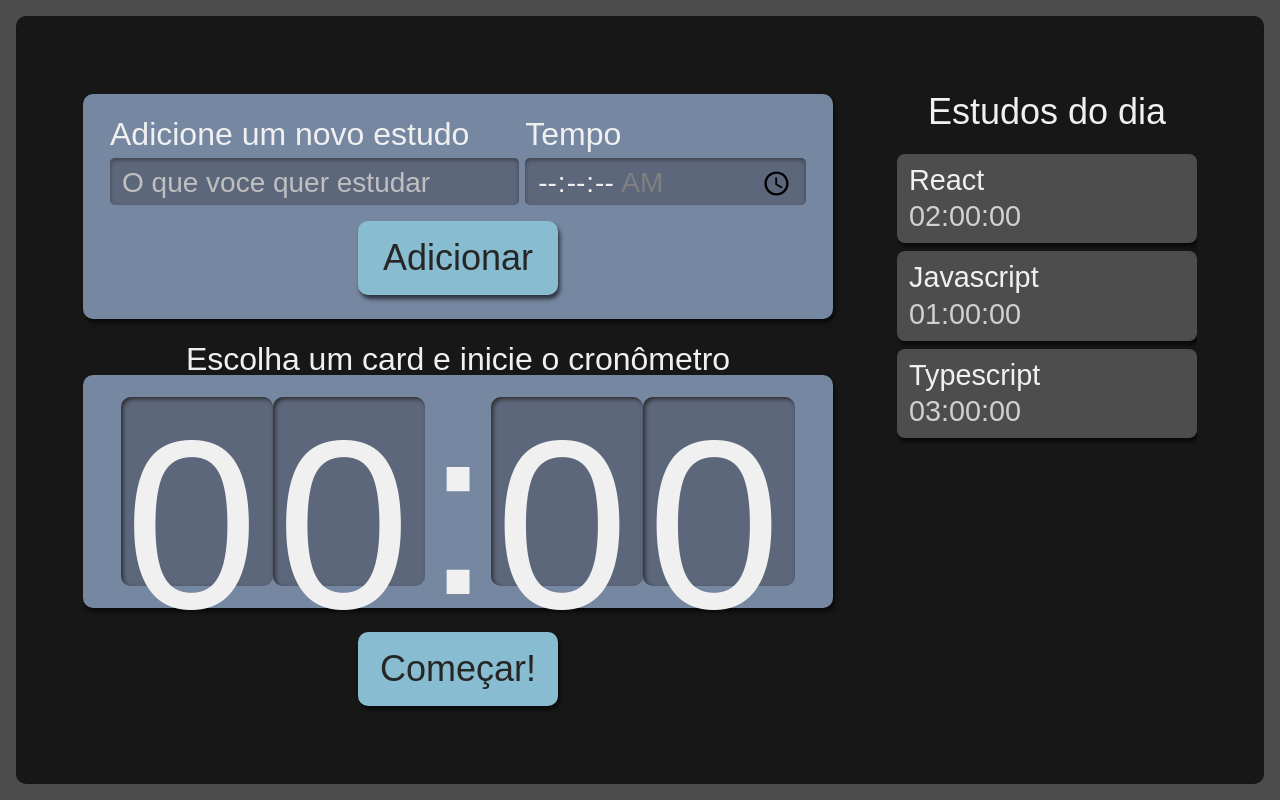
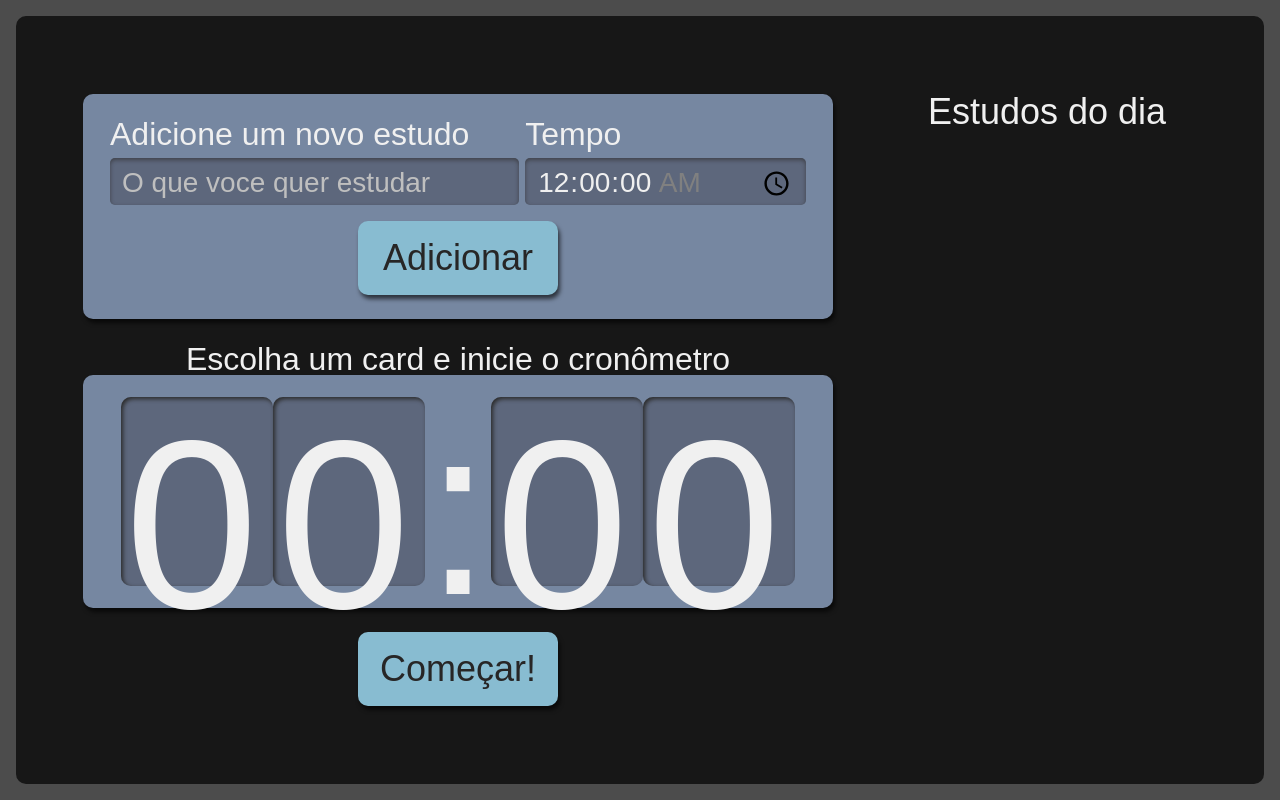
Before and after one commit to MatheusGrenat/alura-studies, a React (Create React App) app: page / in a window 1280 px wide. Built offline with nearby package versions, Linux system fonts and the light colour scheme.

Commit message:
Adicionando a funcao de adicioanar tarefa no lista

```diff
--- a/src/components/Botao/index.tsx
+++ b/src/components/Botao/index.tsx
@@ -1,10 +1,11 @@
 import React from "react";
 import style from './Botao.module.scss';
 
-class Botao extends React.Component<{texto: string}>{
+class Botao extends React.Component<{texto: string, type?: "button" | "submit" | "reset" | undefined}>{
     render(){
+        const {type ="button"} = this.props;
         return(
-            <button className={style.botao}>
+            <button type={type} className={style.botao}>
                 {this.props.texto}
             </button>
         )
--- a/src/components/Formulario/index.tsx
+++ b/src/components/Formulario/index.tsx
@@ -1,11 +1,27 @@
 import React from 'react';
 import Botao from '../Botao';
 import style from './Formulario.module.scss';
+import { Itarefa } from '../../types/tarefa';
 
-class Formulario extends React.Component{
+class Formulario extends React.Component<{
+    setTarefas: React.Dispatch<React.SetStateAction<Itarefa[]>>
+}>{
+    state = {
+        tarefa: "",
+        tempo: "00:00",
+    }
+
+    adicionarTarefa(evento: React.FormEvent<HTMLFormElement>){
+        evento.preventDefault();
+        this.props.setTarefas(tarefasAntigas => [...tarefasAntigas, {...this.state}]);
+        this.setState({
+            tarefa: "",
+            tempo: "00:00"
+        })
+    }
     render(){
         return(
-            <form className={style.novaTarefa}>
+            <form className={style.novaTarefa} onSubmit={this.adicionarTarefa.bind(this)}>
                 <div className={style.inputContainer}>
                     <label htmlFor="tarefa">
                         Adicione um novo estudo
@@ -14,6 +30,8 @@
                         type="text"
                         name="tarefa"
                         id="tarefa"
+                        value={this.state.tarefa}
+                        onChange={evento => this.setState({...this.state, tarefa: evento.target.value })}
                         placeholder="O que voce quer estudar"
                         required
                     />
@@ -26,6 +44,8 @@
                         type="time"
                         step="1"
                         name="tempo"
+                        value={this.state.tempo}
+                        onChange={evento => this.setState({...this.state, tempo: evento.target.value})}
                         id="tempo"
                         min="00:00:00"
                         max="01:30:00"
@@ -33,6 +53,7 @@
                     />
                 </div>
                 <Botao
+                    type="submit"
                     texto="Adicionar"
                 />
             </form>
--- a/src/components/Lista/index.tsx
+++ b/src/components/Lista/index.tsx
@@ -1,23 +1,13 @@
-import React from "react";
+import { Itarefa } from '../../types/tarefa';
 import Item from './Item';
 import style from  './Lista.module.scss';
 
-function Lista(){
-    const tarefa = [{
-        tarefa: 'React',
-        tempo: '02:00:00'
-    }, {
-        tarefa: 'Javascript',
-        tempo: '01:00:00'
-    }, {
-        tarefa: 'Typescript',
-        tempo: '03:00:00'
-    }]
+function Lista({tarefas}: {tarefas: Itarefa[]}) {
     return(
         <aside className={style.listaTarefas}>
             <h2>Estudos do dia</h2>
             <ul>
-                {tarefa.map((item, index) => (
+                {tarefas.map((item, index) => (
                    <Item
                         key={index}
                         {...item}
--- a/src/pages/App.tsx
+++ b/src/pages/App.tsx
@@ -1,16 +1,17 @@
-import React from 'react';
+import React, {useState} from 'react';
 import Formulario from '../components/Formulario';
 import Lista from '../components/Lista';
-import Botao from '../components/Botao';
+import { Itarefa } from '../types/tarefa';
 import style from './App.module.scss';
 import Cronometro from '../components/Cronometro/Index';
 
 
 function App() {
+  const [tarefas, setTarefas] = useState<Itarefa[]>([]);
   return (
     <div className={style.AppStyle}>
-       <Formulario />
-       <Lista />
+       <Formulario setTarefas={setTarefas} />
+       <Lista tarefas={tarefas}/>
        <Cronometro />
     </div>
   );
--- /dev/null
+++ b/src/types/tarefa.ts
@@ -0,0 +1,4 @@
+export interface Itarefa{
+    tarefa: string,
+    tempo: string
+}
```
